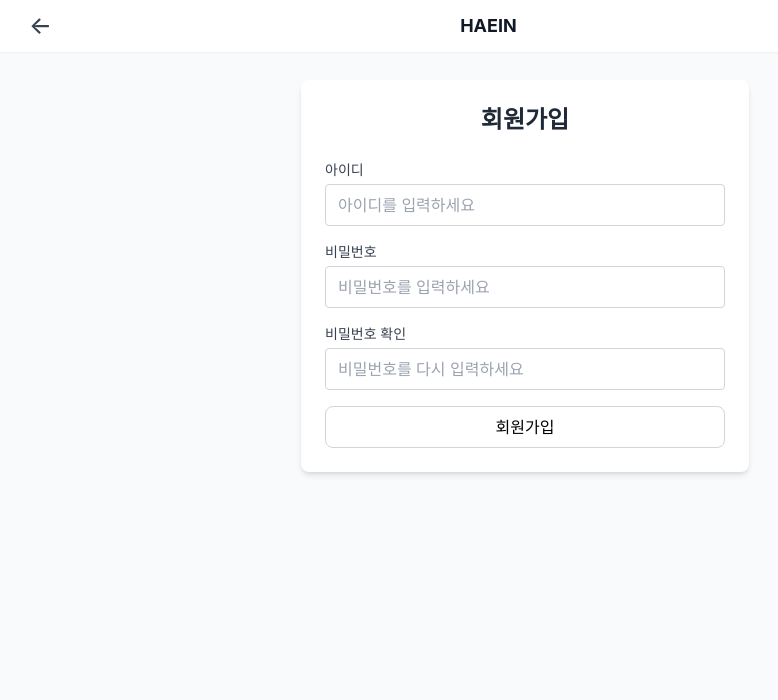
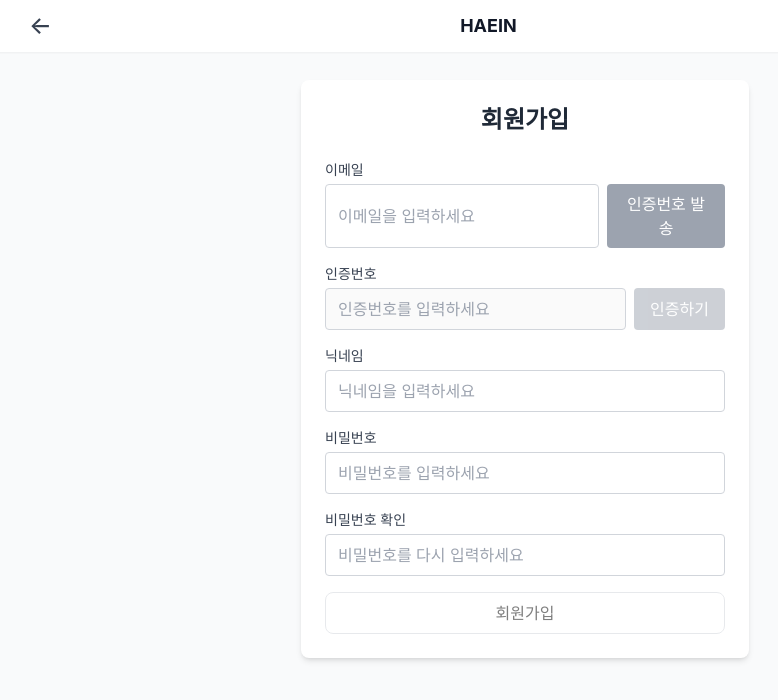
Before and after one commit to smeasylife/haein-client, a React (Create React App) app: page /signup in a window 1280 px wide. Shown: the top 700 px of the page, without its empty margins (115-893 px from the left). Built offline with nearby package versions, Linux system fonts and the light colour scheme.

Commit message:
Fix: signup page modified

```diff
--- a/src/pages/SignUp.js
+++ b/src/pages/SignUp.js
@@ -1,83 +1,205 @@
-// src/pages/SignupPage.jsx
-import React from 'react';
+import React, { useState, useEffect } from 'react';
 import { useNavigate } from 'react-router-dom';
 
 export default function SignupPage() {
   const navigate = useNavigate();
 
-  const handleSignup = (e) => {
+  // form state
+  const [email, setEmail] = useState('');
+  const [nickname, setNickname] = useState('');
+  const [password, setPassword] = useState('');
+  const [confirmPassword, setConfirmPassword] = useState('');
+
+  // verification state
+  const [code, setCode] = useState('');
+  const [codeSent, setCodeSent] = useState(false);
+  const [timeLeft, setTimeLeft] = useState(0);
+  const [verifying, setVerifying] = useState(false);
+  const [verified, setVerified] = useState(false);
+  const [error, setError] = useState('');
+
+  // countdown timer for 5 minutes (300s)
+  useEffect(() => {
+    let timerId;
+    if (codeSent && timeLeft > 0) {
+      timerId = setInterval(() => {
+        setTimeLeft((prev) => prev - 1);
+      }, 1000);
+    } else if (timeLeft === 0) {
+      setCodeSent(false);
+    }
+    return () => clearInterval(timerId);
+  }, [codeSent, timeLeft]);
+
+  const formatTime = (sec) => {
+    const m = String(Math.floor(sec / 60)).padStart(2, '0');
+    const s = String(sec % 60).padStart(2, '0');
+    return `${m}:${s}`;
+  };
+
+  const sendCode = async () => {
+    setError('');
+    if (!email) {
+      setError('이메일을 입력해주세요.');
+      return;
+    }
+    try {
+      // TODO: 백엔드에 인증 코드 발송 요청
+      setCodeSent(true);
+      setTimeLeft(300);
+      setVerified(false);
+    } catch (e) {
+      setError('인증 코드를 발송할 수 없습니다. 다시 시도해주세요.');
+    }
+  };
+
+  const verifyCode = async () => {
+    setError('');
+    setVerifying(true);
+    try {
+      // TODO: 백엔드에 인증 코드 검증 요청
+      setVerified(true); // 임시: 성공 처리
+    } catch (e) {
+      setError('인증에 실패했습니다. 코드를 확인해주세요.');
+    } finally {
+      setVerifying(false);
+    }
+  };
+
+  const handleSignup = async (e) => {
     e.preventDefault();
-    // TODO: 백엔드에 회원가입 요청 로직 추가
-    // 예: await api.post('/auth/signup', { userId, password, confirmPassword });
-    navigate('/login'); // 가입 후 로그인 페이지로 이동 예시
+    setError('');
+    if (!verified) {
+      setError('이메일 인증을 완료해주세요.');
+      return;
+    }
+    if (password !== confirmPassword) {
+      setError('비밀번호가 일치하지 않습니다.');
+      return;
+    }
+    try {
+      // TODO: 백엔드에 회원가입 요청 API 호출
+      // await api.post('/auth/signup', { email, nickname, password });
+      navigate('/login');
+    } catch (e) {
+      setError('회원가입에 실패했습니다. 다시 시도해주세요.');
+    }
   };
+
+  const isPasswordMatch = password && confirmPassword && password === confirmPassword;
 
   return (
     <div className="min-h-screen bg-gray-50">
-      {/* Header */}
       <header className="fixed top-0 left-0 w-full bg-white shadow-sm z-50">
         <div className="max-w-5xl mx-auto flex items-center justify-between px-4 py-3">
-          <button
-            onClick={() => navigate('/')}
-            className="text-gray-700 hover:text-gray-900 font-medium text-2xl leading-none"
-          >
-            ←
-          </button>
+          <button onClick={() => navigate('/')} className="text-gray-700 hover:text-gray-900 font-medium text-2xl leading-none">←</button>
           <h1 className="text-lg font-bold text-gray-900">HAEIN</h1>
-          <div className="w-24" /> {/* 중앙정렬용 빈 박스 */}
+          <div className="w-24" />
         </div>
       </header>
 
-      {/* Content */}
       <main className="pt-20 flex flex-col items-center px-4">
         <div className="w-full max-w-md bg-white rounded-lg shadow-md p-6">
-          <h2 className="text-2xl font-semibold text-center text-gray-800 mb-6">
-            회원가입
-          </h2>
+          <h2 className="text-2xl font-semibold text-center text-gray-800 mb-6">회원가입</h2>
+          {error && <p className="text-red-500 text-sm mb-4">{error}</p>}
 
           <form className="space-y-4" onSubmit={handleSignup}>
+            {/* Email & Code */}
             <div>
-              <label htmlFor="userId" className="block text-sm font-medium text-gray-700 mb-1">
-                아이디
-              </label>
+              <label htmlFor="email" className="block text-sm font-medium text-gray-700 mb-1">이메일</label>
+              <div className="flex space-x-2">
+                <input
+                  id="email"
+                  type="email"
+                  value={email}
+                  onChange={(e) => setEmail(e.target.value)}
+                  required
+                  className="flex-1 border border-gray-300 rounded px-3 py-2 focus:outline-none focus:ring-2"
+                  placeholder="이메일을 입력하세요"
+                />
+                <button
+                  type="button"
+                  onClick={sendCode}
+                  disabled={codeSent && timeLeft > 0}
+                  className="bg-gray-400 text-white px-4 py-2 rounded disabled:opacity-50"
+                >
+                  {codeSent && timeLeft > 0 ? formatTime(timeLeft) : '인증번호 발송'}
+                </button>
+              </div>
+            </div>
+            <div>
+              <label htmlFor="code" className="block text-sm font-medium text-gray-700 mb-1">인증번호</label>
+              <div className="flex space-x-2">
+                <input
+                  id="code"
+                  type="text"
+                  value={code}
+                  onChange={(e) => setCode(e.target.value)}
+                  disabled={!codeSent || timeLeft === 0 || verified}
+                  className="flex-1 border border-gray-300 rounded px-3 py-2 focus:outline-none focus:ring-2"
+                  placeholder="인증번호를 입력하세요"
+                />
+                <button
+                  type="button"
+                  onClick={verifyCode}
+                  disabled={!codeSent || timeLeft === 0 || verifying || verified}
+                  className="bg-gray-400 text-white px-4 py-2 rounded disabled:opacity-50"
+                >
+                  {verified ? '인증완료' : '인증하기'}
+                </button>
+              </div>
+            </div>
+
+            {/* Nickname */}
+            <div>
+              <label htmlFor="nickname" className="block text-sm font-medium text-gray-700 mb-1">닉네임</label>
               <input
-                id="userId"
-                name="userId"
+                id="nickname"
+                name="nickname"
+                value={nickname}
+                onChange={(e) => setNickname(e.target.value)}
                 type="text"
                 required
-                className="w-full border border-gray-300 rounded px-3 py-2 focus:outline-none focus:ring-2 focus:ring-yellow-300"
-                placeholder="아이디를 입력하세요"
+                className="w-full border border-gray-300 rounded px-3 py-2 focus:outline-none focus:ring-2"
+                placeholder="닉네임을 입력하세요"
               />
             </div>
+
+            {/* Passwords */}
             <div>
-              <label htmlFor="password" className="block text-sm font-medium text-gray-700 mb-1">
-                비밀번호
-              </label>
+              <label htmlFor="password" className="block text-sm font-medium text-gray-700 mb-1">비밀번호</label>
               <input
                 id="password"
                 name="password"
                 type="password"
+                value={password}
+                onChange={(e) => setPassword(e.target.value)}
                 required
-                className="w-full border border-gray-300 rounded px-3 py-2 focus:outline-none focus:ring-2 focus:ring-yellow-300"
+                className="w-full border border-gray-300 rounded px-3 py-2 focus:outline-none focus:ring-2"
                 placeholder="비밀번호를 입력하세요"
               />
             </div>
             <div>
-              <label htmlFor="confirmPassword" className="block text-sm font-medium text-gray-700 mb-1">
-                비밀번호 확인
-              </label>
+              <label htmlFor="confirmPassword" className="block text-sm font-medium text-gray-700 mb-1">비밀번호 확인</label>
               <input
                 id="confirmPassword"
                 name="confirmPassword"
                 type="password"
+                value={confirmPassword}
+                onChange={(e) => setConfirmPassword(e.target.value)}
                 required
-                className="w-full border border-gray-300 rounded px-3 py-2 focus:outline-none focus:ring-2 focus:ring-yellow-300"
+                className={`w-full border ${confirmPassword && !isPasswordMatch ? 'border-red-500' : 'border-gray-300'} rounded px-3 py-2 focus:outline-none focus:ring-2`}
                 placeholder="비밀번호를 다시 입력하세요"
               />
+              {confirmPassword && !isPasswordMatch && (
+                <p className="text-red-500 text-sm mt-1">비밀번호가 일치하지 않습니다.</p>
+              )}
             </div>
 
+            {/* Submit */}
             <button
               type="submit"
+              disabled={!verified || !isPasswordMatch}
               className="
                 w-full
                 bg-white text-black
@@ -85,8 +207,9 @@ export default function SignupPage() {
                 font-medium
                 py-2
                 rounded-lg
-                hover:bg-gray-100
                 transition-colors duration-150
+                hover:bg-black hover:text-white
+                disabled:opacity-50
               "
             >
               회원가입
```
